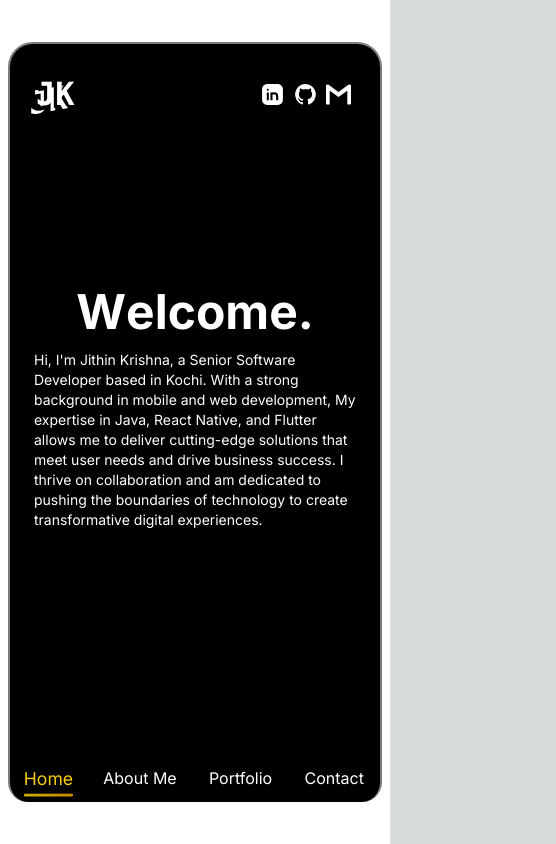
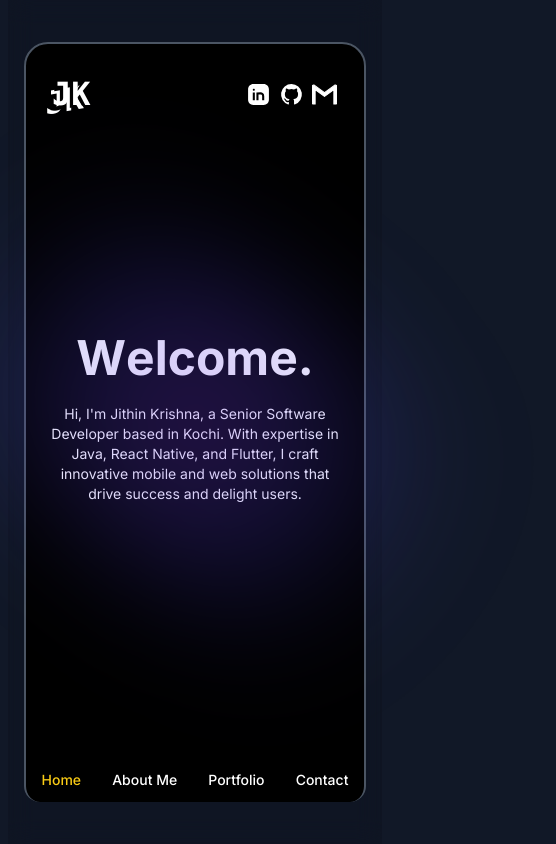
Before and after one commit to Jithinkrishnapu/portfolio, a Next.js app: page / in a window 390 px wide. Shown: the whole page, 556 px wide, since content can reach past the window. Built offline with nearby package versions, Linux system fonts and the light colour scheme.

Commit message:
ui modifications

```diff
--- a/app/component/AnimationTextCharector.tsx
+++ b/app/component/AnimationTextCharector.tsx
@@ -1,4 +1,4 @@
-import React from "react";
+import React, { FC } from "react";
 import { motion } from "framer-motion";
 
 
@@ -8,7 +8,7 @@ interface Props{
 }
 
 
-const AnimatedTextCharacter = ({ text,fontSize }:Props) => {
+const AnimatedTextCharacter: FC<Props> = ({ text, fontSize }) => {
 // splitting text into letters
   const letters = Array.from(text);
 
--- a/app/component/Card.tsx
+++ b/app/component/Card.tsx
@@ -13,7 +13,7 @@ interface CardProps {
 
 export default function Cards({ title, imageSrc, appStore,playstore }: CardProps) {
   return (
-    <Card className="py-4 px-3 backdrop-blur-md  bg-white bg-opacity-10 mb-4 shadow-lg rounded-2xl overflow-hidden transition-shadow duration-300 hover:shadow-slate-400">
+    <Card className="py-4 px-3 backdrop-blur-md  bg-white bg-opacity-10 mb-4 shadow-lg rounded-2xl overflow-hidden transition-shadow duration-300 hover:shadow-gray-800">
       <CardBody className="overflow-visible py-2">
         <Image
           src={imageSrc}
--- a/app/component/FlipCard.tsx
+++ b/app/component/FlipCard.tsx
@@ -1,213 +1,188 @@
-'use client'
-import React, { Fragment, useEffect, useState } from "react";
-import ReactCardFlip from "react-card-flip";
-import Github from "../assets/github-svgrepo-com.svg";
-import LinkedIn from "../assets/linkedin-svgrepo-com.svg";
-import GMail from "../assets/gmail-svgrepo-com.svg";
-import Link from "next/link";
-import AnimatedTextCharacter from "./AnimationTextCharector";
-import MykareBanner from "../assets/mykare.webp";
-import Cards from "./Card";
-import Navbar from "./NavBar";
-import Skills from "../pages/Skills";
-import ContactForm from "../pages/ContactForm";
+'use client';
+import React, { Fragment, useEffect, useState } from 'react';
+import ReactCardFlip from 'react-card-flip';
+import { motion } from 'framer-motion';
+import Skills from '../pages/Skills';
+import ContactForm from '../pages/ContactForm';
+import Cards from './Card';
+import AnimatedTextCharacter from './AnimationTextCharector';
+import Navbar from './NavBar';
 
+// Define FlipCard props interface
 interface FlipCardProps {
-  title: string;
-  description: string;
-  details: string;
+  title?: string;
+  description?: string;
+  details?: string;
 }
 
-const Home = () => {
-  return (
-    <div className=" md:w-[70%] m-auto flex-col items-center ">
-      <div className="flex items-center mb-5 justify-center space-x-4">
-        <h1 className="text-3xl md:text-4xl font-bold">
-          <AnimatedTextCharacter fontSize="3rem" text="Welcome." />
-        </h1>
-      </div>
-      <p className="text-sm md:text-center mb-5 md:text-lg">
-        {
-          "Hi, I'm Jithin Krishna, a Senior Software Developer based in Kochi. With a strong background in mobile and web development, My expertise in Java, React Native, and Flutter allows me to deliver cutting-edge solutions that meet user needs and drive business success. I thrive on collaboration and am dedicated to pushing the boundaries of technology to create transformative digital experiences. "
-        }
-      </p>
-      <p className="text-gray-400 text-center absolute bottom-5 left-0 right-0 text-xs">
-        @ 2024 jithnkrishna.com
-      </p>
+// Section content components
+const HomeSection = () => (
+  <motion.div
+    initial={{ opacity: 0, y: 20 }}
+    animate={{ opacity: 1, y: 0 }}
+    transition={{ duration: 0.5 }}
+    className="flex flex-col gap-3 items-center text-center space-y-4"
+  >
+    <h1 className="text-3xl md:text-4xl font-bold">
+      <AnimatedTextCharacter fontSize="3rem" text="Welcome." />
+    </h1>
+    <p className="text-sm md:text-lg max-w-2xl">
+      Hi, I'm Jithin Krishna, a Senior Software Developer based in Kochi. With expertise in Java, React Native, and Flutter, I craft innovative mobile and web solutions that drive success and delight users.
+    </p>
+  </motion.div>
+);
+
+const AboutSection = () => (
+  <motion.div
+    initial={{ opacity: 0 }}
+    animate={{ opacity: 1 }}
+    transition={{ duration: 0.6 }}
+    className="py-5 overflow-auto h-[70vh] text-center space-y-6"
+  >
+    <p className="text-sm md:text-lg max-w-2xl mx-auto">
+      I'm a versatile developer skilled in Android, Java, React Native, Flutter, and web technologies. I focus on creating seamless, user-friendly digital experiences tailored to client needs.
+    </p>
+    <Skills />
+  </motion.div>
+);
+
+const PortfolioSection = ({ sheetData }: { sheetData: any[] }) => (
+  <motion.div
+    initial={{ opacity: 0 }}
+    animate={{ opacity: 1 }}
+    transition={{ duration: 0.6 }}
+    className="flex flex-wrap gap-4 justify-center h-[60vh] mb-10 overflow-scroll"
+  >
+    {sheetData.length > 0 ? (
+      sheetData.map((val: any, index: number) => (
+        <Cards
+          key={index}
+          playstore={val?.properties?.playStore?.url}
+          appStore={val?.properties?.appStore?.url}
+          description={val.description}
+          imageSrc={val.properties?.imageSrc?.url}
+          title={val.properties?.title?.rich_text[0]?.plain_text}
+        />
+      ))
+    ) : (
+      <p className="text-center text-gray-400">No projects available.</p>
+    )}
+  </motion.div>
+);
+
+const ContactSection = () => (
+  <motion.div
+    initial={{ opacity: 0 }}
+    animate={{ opacity: 1 }}
+    transition={{ duration: 0.6 }}
+    className="w-full py-16 overflow-auto"
+  >
+    <h2 className="text-2xl font-bold text-center mb-6">Feel Free to Contact</h2>
+    <div className="w-11/12 md:w-3/5 mx-auto">
+      <ContactForm />
     </div>
-  );
-};
+  </motion.div>
+);
 
+// Main FlipCard Component
 const FlipCard: React.FC<FlipCardProps> = () => {
   const [isFlipped, setIsFlipped] = useState(false);
-  const [selectedProjectIndex, setSelectedProjectIndex] = useState(0);
-  const [currentSection, setCurrentSection] = useState("Home");
+  const [currentSection, setCurrentSection] = useState('Home');
+  const [sheetData, setSheetData] = useState<any[]>([]);
+  const [isLoading, setIsLoading] = useState(false);
+  const [error, setError] = useState<string | null>(null);
 
-  const [sheetData, setSheetData] = useState([]);
-
+  // Fetch portfolio data when section changes to Portfolio
   useEffect(() => {
-    if(currentSection === "Portfolio"){
-      const fetchData = async () => {
-        const response = await fetch('/api/getNotionData');
-        const data = await response.json();
-        console.log("data=======",data)
-        setSheetData(data);
-    };
-    fetchData();
+    if (currentSection === 'Portfolio') {
+      setIsLoading(true);
+      setError(null); // Reset error state
+      fetch('/api/getNotionData')
+        .then((response) => {
+          if (!response.ok) throw new Error('Failed to fetch portfolio data');
+          return response.json();
+        })
+        .then((data) => {
+          setSheetData(data);
+          setIsLoading(false);
+        })
+        .catch((err) => {
+          setError(err.message);
+          setIsLoading(false);
+        });
     }
   }, [currentSection]);
 
-
-  const handleClick = (section: string) => {
+  const handleSectionChange = (section: string) => {
     if (currentSection !== section) {
-      setIsFlipped((prevState) => !prevState);
-      setTimeout(() => {
-        setCurrentSection(section);
-      }, 300); // Adjust the timeout duration to match the flip animation duration
+      setIsFlipped((prev) => !prev);
+      setTimeout(() => setCurrentSection(section), 300); // Matches flip animation duration
     }
   };
 
   const handleBackClick = () => {
-    setIsFlipped((prevState) => !prevState);
-    setTimeout(() => {
-      setCurrentSection("Home");
-    }, 300); // Adjust the timeout duration to match the flip animation duration
+    setIsFlipped((prev) => !prev);
+    setTimeout(() => setCurrentSection('Home'), 300);
   };
 
-  const FrontSide = () => (
+  const SectionContent = () => (
     <Fragment>
-      <Navbar handleBackClick={handleBackClick} currentSection={currentSection} handleClick={handleClick} />
-      <div className=" h-[90vh] bg-black text-white rounded-[25px] border-[2px] border-[#7c7d81] cursor-pointer flex flex-col justify-center items-start p-6 md:p-8 space-y-4">
-        {currentSection === "Home" && <Home />}
-        {currentSection === "About Me" && (
-          <div className=" py-5 mt-[70px] mx-auto overflow-auto">
-            {/* <h2 className="text-3xl font-bold mb-8 text-center">Myself</h2> */}
-            <p className="text-sm text-center md:text-lg">
-             {`I am a versatile mobile app and web developer with expertise in
-              Android, Java, React Native, Flutter, and web technologies.
-              Skilled in creating user-friendly, high-quality applications and
-              websites, I have experience with CMS platforms and cross-platform
-              solutions. My focus is on delivering efficient, innovative digital
-              experiences tailored to client needs. Let's collaborate to bring
-              your ideas to life with seamless and engaging solutions.`}
-            </p>
-            <Skills />
+      <Navbar
+        handleBackClick={handleBackClick}
+        currentSection={currentSection}
+        handleClick={handleSectionChange}
+      />
+      <motion.div
+        className="h-[90vh] w-full bg-black text-white rounded-3xl border-2 border-gray-600 p-6 md:p-8 flex flex-col justify-center items-center relative"
+        initial={{ scale: 0.98 }}
+        animate={{ scale: 1 }}
+        transition={{ duration: 0.3 }}
+      >
+        {currentSection === 'Home' && <HomeSection />}
+        {currentSection === 'About Me' && <AboutSection />}
+        {currentSection === 'Portfolio' && (
+          <div className="w-full">
+            {isLoading && <p className="text-center text-gray-400">Loading portfolio...</p>}
+            {error && <p className="text-center text-red-500">{error}</p>}
+            {!isLoading && !error && <PortfolioSection sheetData={sheetData} />}
           </div>
         )}
-        {currentSection === "Portfolio" && (
-          <>
-            {/* <h1 className="font-bold text-[20px]">Projects</h1> */}
-            <div className="flex flex-wrap mt-[70px] mb-[70px] overflow-scroll gap-2 justify-center items-center">
-              {sheetData.map((val:any, index) => (
-                <Cards playstore={val?.properties.playStore.url} appStore={val?.properties?.appStore?.url}
-                  key={index} description={val.description} imageSrc={val.properties?.imageSrc?.url} title={val.properties?.title.rich_text[0].plain_text}
-                />
-              ))}
-            </div>
-          </>
-        )}
-         {currentSection === "Contact" && (
-          <div className="w-[100%] overflow-scroll py-[70px]" >
-           <h2 className="text-2xl text-center font-bold mb-4">Feel Free to Contact</h2>
-          <div className="mt-[70px] w-[80%] flex mb-[70px] items-center mx-auto  gap-2 justify-center">
-            <ContactForm />
-            </div>
-          </div>
-        )}
-      </div>
+        {currentSection === 'Contact' && <ContactSection />}
+        <p className="text-gray-400 text-xs absolute bottom-4">
+          © 2024 jithnkrishna.com
+        </p>
+      </motion.div>
 
-      {/* Bottom Navigation for Mobile */}
-      <div className="fixed bottom-0 left-0 right-0 bg-black border-l-2 border-r-2 border-[#7c7d81] rounded-b-[20px] text-white flex justify-around items-center py-3 md:hidden">
-        {["Home", "About Me", "Portfolio", "Contact"].map((section) => (
-          <button
+      {/* Mobile Bottom Navigation */}
+      <div className="fixed bottom-0 left-0 right-0 bg-black border-x-2 border-gray-600 rounded-b-2xl text-white flex justify-around py-3 md:hidden">
+        {['Home', 'About Me', 'Portfolio', 'Contact'].map((section) => (
+          <motion.button
             key={section}
-            className={`text-white cursor-pointer transition duration-300 ${
-              currentSection === section
-                ? "glossy-underline text-yellow-400 transform scale-110"
-                : "hover:text-yellow-300"
+            className={`text-sm font-medium transition-colors ${
+              currentSection === section ? 'text-yellow-400' : 'text-white hover:text-yellow-300'
             }`}
-            onClick={() => handleClick(section)}
+            onClick={() => handleSectionChange(section)}
+            whileTap={{ scale: 0.95 }}
           >
             {section}
-          </button>
-        ))}
-      </div>
-    </Fragment>
-  );
-
-  const BackSide = () => (
-    <Fragment>
-      <Navbar handleBackClick={handleBackClick} currentSection={currentSection} handleClick={handleClick} />
-      <div className=" h-[90vh] bg-black text-white rounded-[25px] border-[2px] border-[#7c7d81] cursor-pointer flex flex-col justify-center items-start p-6 md:p-8 space-y-4">
-        {currentSection === "Home" && <Home />}
-        {currentSection === "About Me" && (
-          <div className=" py-5 mt-[70px] mx-auto overflow-scroll">
-            {/* <h2 className="text-3xl font-bold mb-8 text-center">Myself</h2> */}
-            <p className="text-sm text-center md:text-lg">
-            {`I am a versatile mobile app and web developer with expertise in
-              Android, Java, React Native, Flutter, and web technologies.
-              Skilled in creating user-friendly, high-quality applications and
-              websites, I have experience with CMS platforms and cross-platform
-              solutions. My focus is on delivering efficient, innovative digital
-              experiences tailored to client needs. Let's collaborate to bring
-              your ideas to life with seamless and engaging solutions.`}
-            </p>
-            <Skills />
-          </div>
-        )}
-        {currentSection === "Portfolio" && (
-          <>
-            {/* <h1 className="font-bold text-[20px]">Projects</h1> */}
-            <div className="flex flex-wrap mt-[70px] mb-[70px] overflow-scroll gap-2 justify-center items-center">
-              {sheetData.map((val:any, index) => (
-                <Cards playstore={val?.properties.playStore.url} appStore={val?.properties?.appStore?.url}
-                  key={index} description={val.description} imageSrc={val.properties?.imageSrc?.url} title={val.properties?.title.rich_text[0].plain_text}
-                />
-              ))}
-            </div>
-          </>
-        )}
-      {currentSection === "Contact" && (
-          <div className="w-[100%] overflow-scroll py-[70px] " >
-           <h2 className="text-2xl text-center font-bold mb-4">Feel Free to Contact</h2>
-          <div className="mt-[70px] w-[80%] flex mb-[70px] items-center mx-auto  gap-2 justify-center">
-            <ContactForm />
-            </div>
-          </div>
-        )}
-      </div>
-
-      {/* Bottom Navigation for Mobile */}
-      <div className="fixed bottom-0 left-0 right-0 bg-black border-l-2 border-r-2 border-[#7c7d81] rounded-b-[20px] text-white flex justify-around items-center py-3 md:hidden">
-        {["Home", "About Me", "Portfolio", "Contact"].map((section) => (
-          <button
-            key={section}
-            className={`text-white cursor-pointer transition duration-300 ${
-              currentSection === section
-                ? "glossy-underline text-yellow-400 transform scale-110"
-                : "hover:text-yellow-300"
-            }`}
-            onClick={() => handleClick(section)}
-          >
-            {section}
-          </button>
+          </motion.button>
         ))}
       </div>
     </Fragment>
   );
 
   return (
+    <div className="w-full min-h-screen flex items-center justify-center px-4 sm:px-6 lg:px-8 relative blob-container bg-black/10 backdrop-blur-md">
     <ReactCardFlip
-    containerClassName="w-full"
+      containerClassName="w-full max-w-4xl mx-auto"
       isFlipped={isFlipped}
       flipDirection="horizontal"
     >
-      {/* Front Side */}
-      <FrontSide />
-
-      {/* Back Side */}
-      <BackSide />
+      <SectionContent />
+      <SectionContent />
     </ReactCardFlip>
+    <div className="blob-background" />
+    </div>
   );
 };
 
--- a/app/globals.css
+++ b/app/globals.css
@@ -3,47 +3,84 @@
 @tailwind utilities;
 
 :root {
-  --foreground-rgb: 0, 0, 0;
-  --background-start-rgb: 214, 219, 220;
-  --background-end-rgb: 255, 255, 255;
+  --foreground-rgb: 255, 255, 255; /* Always white text for glassmorphism contrast */
+  --background-start-rgb: 17, 24, 39; /* Dark gray-blue */
+  --background-end-rgb: 17, 24, 39; /* Consistent dark background */
 }
 
 @media (prefers-color-scheme: dark) {
   :root {
     --foreground-rgb: 255, 255, 255;
-    --background-start-rgb: 0, 0, 0;
-    --background-end-rgb: 0, 0, 0;
+    --background-start-rgb: 17, 24, 39;
+    --background-end-rgb: 17, 24, 39;
   }
 }
 
-body {
-  color: rgb(var(--foreground-rgb));
-  background: linear-gradient(
-      to bottom,
-      transparent,
-      rgb(var(--background-end-rgb))
-    )
-    rgb(var(--background-start-rgb));
+@layer base {
+  body {
+    @apply text-[rgb(var(--foreground-rgb))] overflow-auto;
+    background: rgb(var(--background-start-rgb)); /* Solid dark background */
+  }
+
+  /* Hide scrollbar but allow scrolling */
+  * {
+    scrollbar-width: none; /* Firefox */
+    -ms-overflow-style: none; /* IE and Edge */
+  }
+
+  *::-webkit-scrollbar {
+    @apply hidden; /* Safari and Chrome */
+  }
 }
 
 @layer utilities {
   .text-balance {
     text-wrap: balance;
   }
+  .scroll-smooth {
+    scroll-behavior: smooth;
+  }
 }
 
-/* Hide scrollbar for all elements */
-* {
-  scrollbar-width: none; /* For Firefox */
-  -ms-overflow-style: none; /* For Internet Explorer and Edge */
+/* Blob gradient styles */
+.blob-container {
+  @apply relative isolate;
 }
 
-/* Hide scrollbar for WebKit browsers */
-*::-webkit-scrollbar {
-  display: none; /* Safari and Chrome */
+.blob-background {
+  @apply absolute top-1/2 left-1/2 w-[80vw] h-[80vh] -translate-x-1/2 -translate-y-1/2;
+  background: radial-gradient(
+    circle at center,
+    rgba(147, 51, 234, 0.3) 0%, /* Slightly more opaque for visibility */
+    rgba(79, 70, 229, 0.25) 30%,
+    rgba(17, 24, 39, 0) 70%
+  );
+  filter: blur(60px);
+  border-radius: 50% 30% 40% 60% / 60% 40% 30% 50%;
+  animation: blobAnimation 15s infinite ease-in-out;
+  @apply z-0 pointer-events-none;
 }
 
-/* Allow scrolling without visible scrollbar */
-body {
-  overflow: auto; /* Ensure overflow is set to allow scrolling */
+/* Animation for blob movement */
+@keyframes blobAnimation {
+  0% {
+    border-radius: 50% 30% 40% 60% / 60% 40% 30% 50%;
+    transform: translate(-50%, -50%) rotate(0deg);
+  }
+  25% {
+    border-radius: 40% 60% 30% 50% / 50% 30% 60% 40%;
+    transform: translate(-50%, -50%) rotate(90deg);
+  }
+  50% {
+    border-radius: 60% 40% 50% 30% / 30% 60% 40% 50%;
+    transform: translate(-50%, -50%) rotate(180deg);
+  }
+  75% {
+    border-radius: 30% 50% 60% 40% / 40% 50% 30% 60%;
+    transform: translate(-50%, -50%) rotate(270deg);
+  }
+  100% {
+    border-radius: 50% 30% 40% 60% / 60% 40% 30% 50%;
+    transform: translate(-50%, -50%) rotate(360deg);
+  }
 }
--- a/app/page.tsx
+++ b/app/page.tsx
@@ -5,10 +5,10 @@ import Portfolio from './pages/portfolio';
 export const revalidate = 100
 export default function Home() {
   return (
-    <div className='px-2 h-[100vh] flex justify-center items-center bg-white' >
+    <div className='px-2 h-[100vh] flex justify-center items-center' >
       <Head>
-        <title>Portfolio</title>
-        <meta name="description" content="A simple flip card example using react-card-flip in a Next.js project" />
+        <title>Jithin Krishna</title>
+         <meta name="description" content="Explore my portfolio showcasing projects and skills in web and mobile development."/>
         <link rel="icon" href="/favicon.ico" />
       </Head>
         <Portfolio />
--- a/package.json
+++ b/package.json
@@ -11,7 +11,7 @@
   "dependencies": {
     "@nextui-org/react": "^2.4.6",
     "@notionhq/client": "^2.2.15",
-    "framer-motion": "^11.3.19",
+    "framer-motion": "^11.18.2",
     "googleapis": "^140.0.1",
     "net": "^1.0.2",
     "next": "14.2.5",
```
Also changed, not shown: 1 other file (tests, documents, lock files or other folders).
